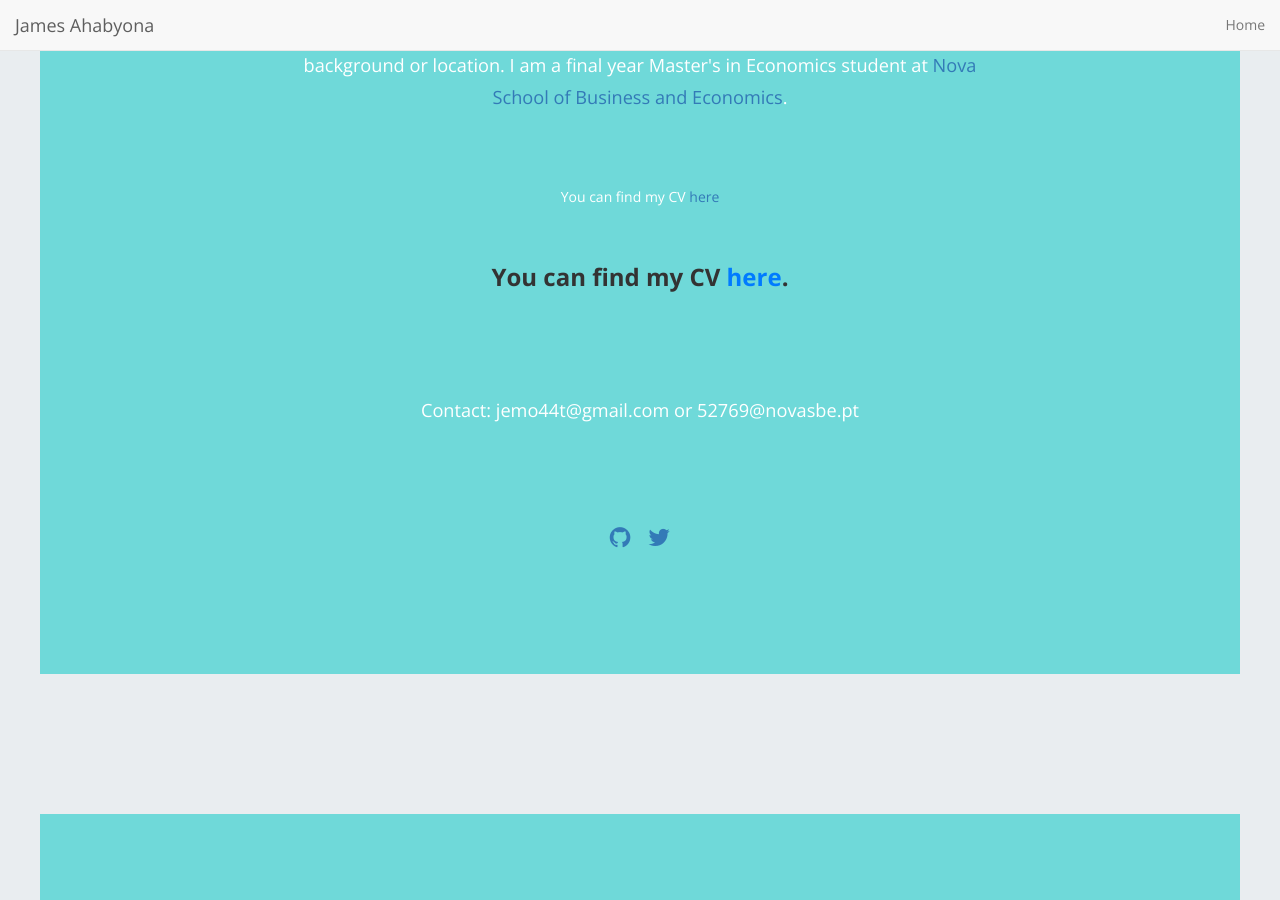
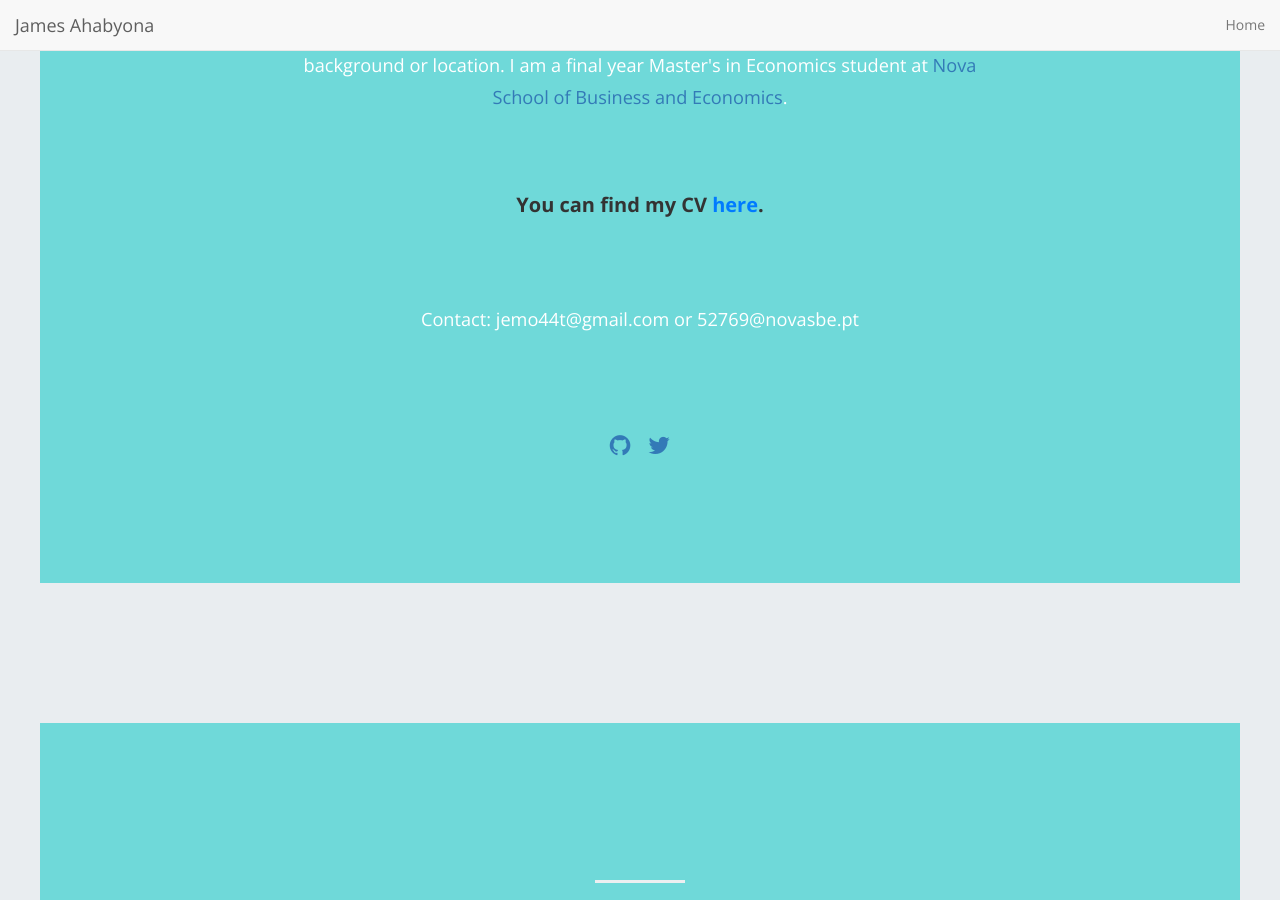
Before and after one commit to mariaelenaguer/mariaelenaguer.github.io, a Jekyll site: the page built from index.html, in a window 1280 px wide and 900 px high, scrolled down 455 px. Built offline with Jekyll 4.4.1, drawn with Linux system fonts in a browser that asks for light colours; nearby versions of some CDN libraries; the list of posts is cut into pages by our own code.

Commit message:
Update home-hero.html

```diff
--- a/_includes/home-hero.html
+++ b/_includes/home-hero.html
@@ -78,8 +78,7 @@
         <div class="hero-content">
           <p>
             I am interested in Development Economics research, particularly education inequality and exploring ways to improve access to quality education, regardless of background or location. I am a final year Master's in Economics student at <a href="https://www.novasbe.unl.pt/en/programs/masters/economics/program">Nova School of Business and Economics</a>.
-          </p> You can find my CV <a href="#">here</a>
-          <p style="font-size: 24px; font-weight: bold; color: #333;">You can find my CV <a href="your_cv_link_here" style="color: #007bff; text-decoration: none;">here</a>.</p>
+          <p style="font-size: 20px; font-weight: bold; color: #333;">You can find my CV <a href="your_cv_link_here" style="color: #007bff; text-decoration: none;">here</a>.</p>
 
 
           <p>Contact: jemo44t@gmail.com or 52769@novasbe.pt</p>
```
